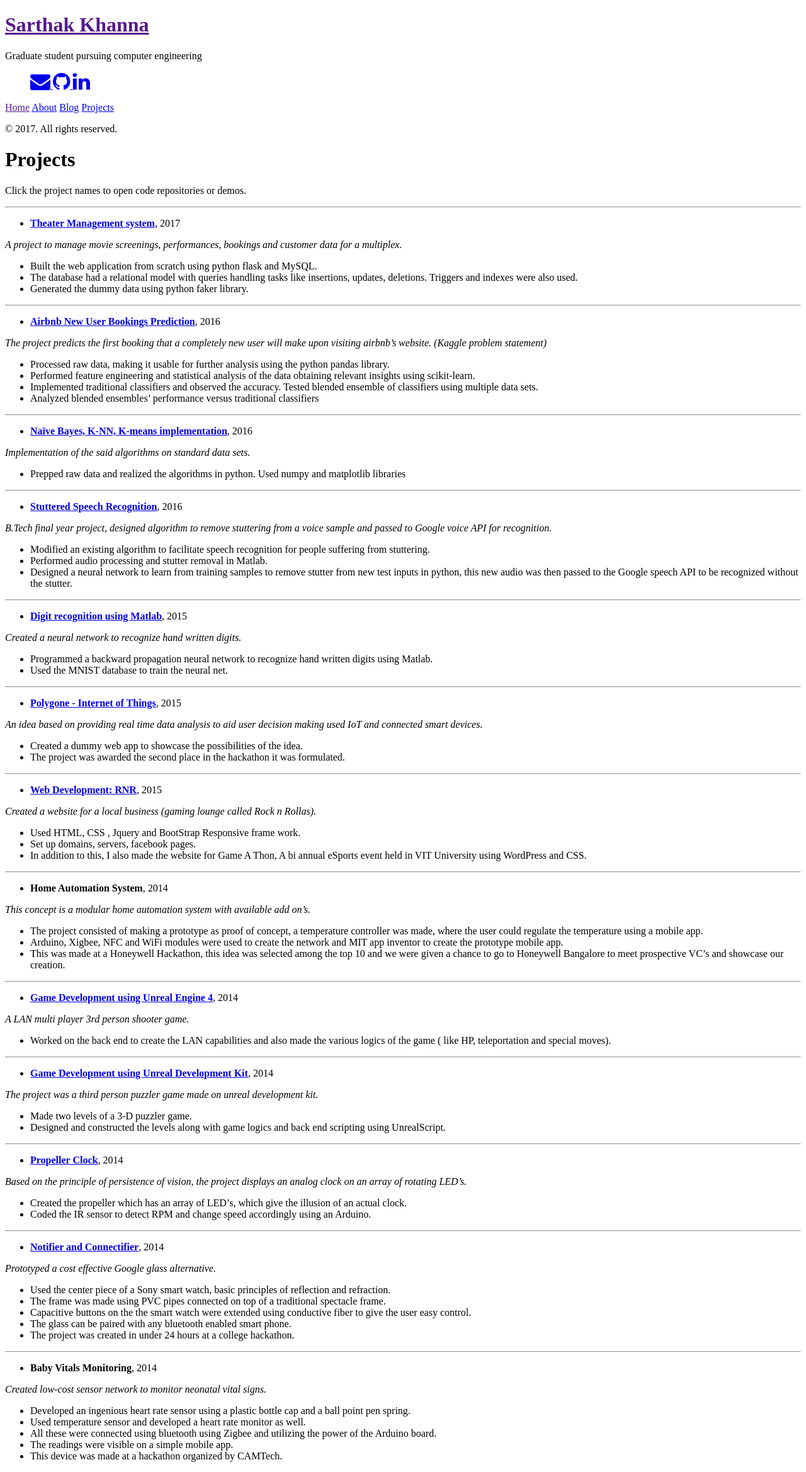
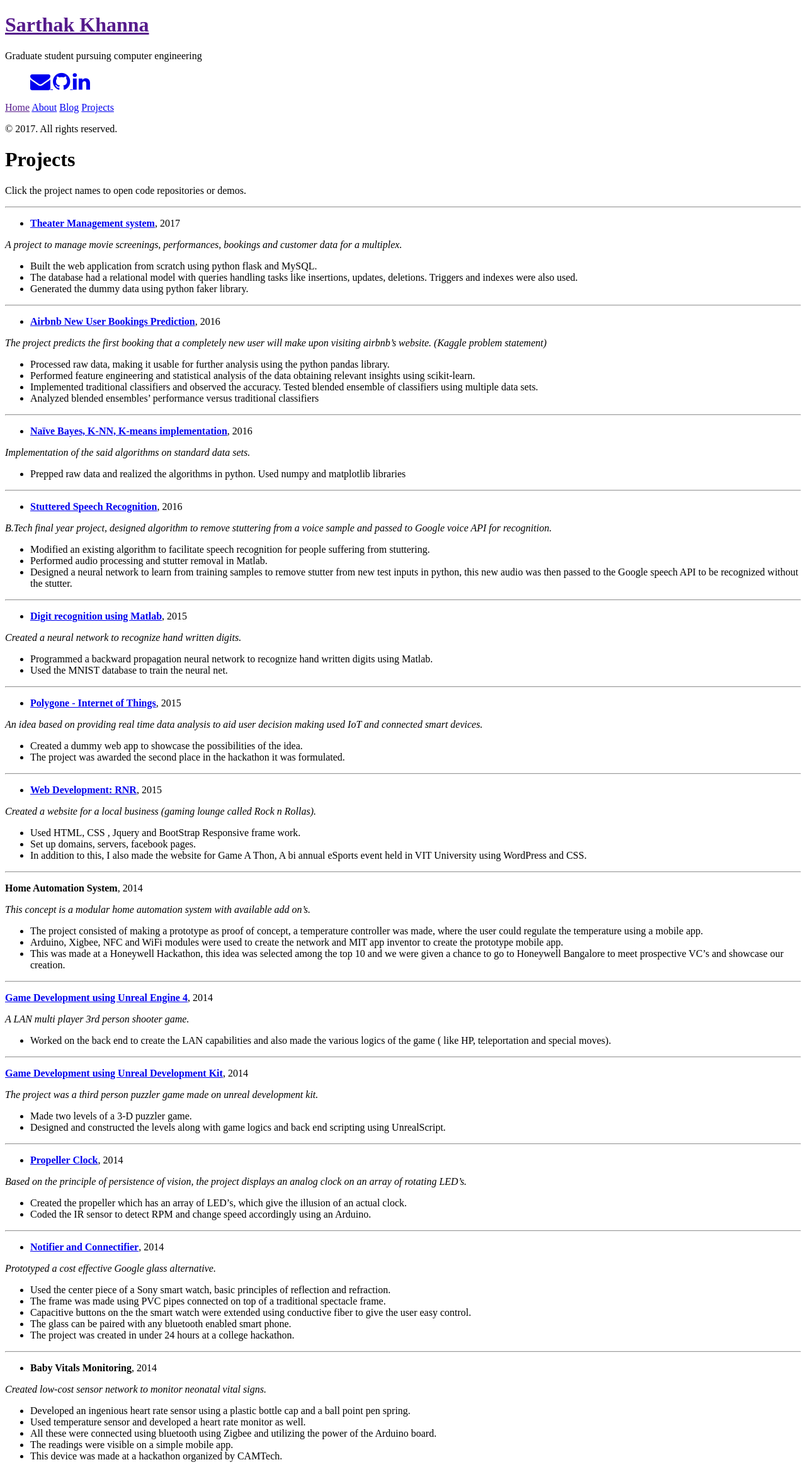
Before and after one commit to khannasarthak/khannasarthak.github.io, a Jekyll site: the page built from projects.md, in a window 1280 px wide. Shown: the whole page at 63% size. Built offline with Jekyll 4.4.1, drawn with Linux system fonts in a browser that asks for light colours; nearby versions of some CDN libraries.

```diff
--- a/projects.md
+++ b/projects.md
@@ -66,7 +66,7 @@ Click the project names to open code repositories or demos.
    * In addition to this, I also made the website for Game A Thon, A bi annual eSports event held in VIT University using WordPress and CSS.
 
 ---
-* **Home Automation System**, 2014
+**Home Automation System**, 2014
 
 *This concept is a modular home automation system with available add on's.*
 
@@ -75,14 +75,14 @@ Click the project names to open code repositories or demos.
    * This was made at a Honeywell Hackathon, this idea was selected among the top 10 and we were given a chance to go to Honeywell Bangalore  to meet prospective VC's and showcase our creation.
 
 ---
-* [**Game Development using Unreal Engine 4**](https://www.youtube.com/watch?v=yN54R70IJyU){:target="_blank"}, 2014
+[**Game Development using Unreal Engine 4**](https://www.youtube.com/watch?v=yN54R70IJyU){:target="_blank"}, 2014
 
 *A LAN multi player 3rd person shooter game.*
 
    * Worked on the back end to create the LAN capabilities and also made the various logics of the game ( like HP, teleportation and special moves).
 
 ---
-* [**Game Development using Unreal Development Kit**](https://www.youtube.com/watch?v=fN8PgJOeTRU){:target="_blank"}, 2014
+[**Game Development using Unreal Development Kit**](https://www.youtube.com/watch?v=fN8PgJOeTRU){:target="_blank"}, 2014
 
 *The project was a third person puzzler game made on unreal development kit.*
 
```
